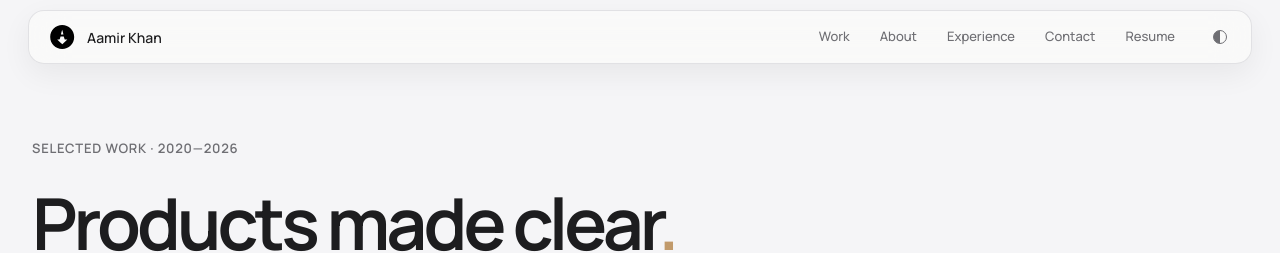
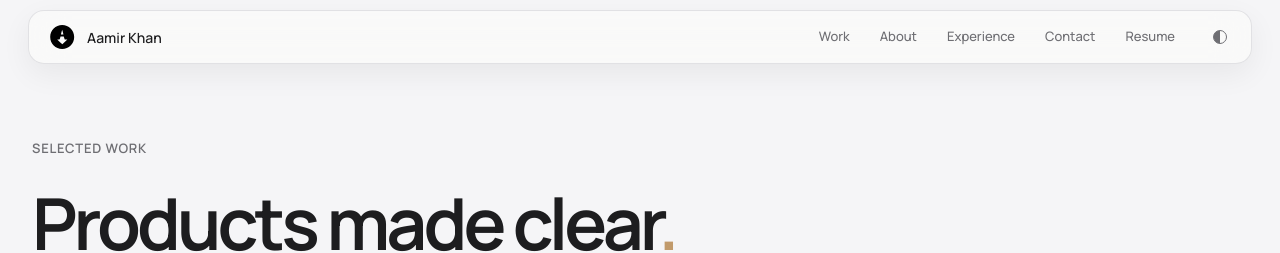
Before and after one commit to aamirsofficials/portfolio, a Next.js app: page / in a window 1280 px wide. Both pictures are taken after a click on the tab "UX/UI". Shown: the part 1590-1843 px from the top of the page. Built offline with nearby package versions, Linux system fonts and the light colour scheme.

Commit message:
work title update

```diff
--- a/app/page.tsx
+++ b/app/page.tsx
@@ -336,7 +336,7 @@ export default function Home() {
 
       <section className="work-section" id="work" aria-labelledby="work-title">
         <div className="section-heading section-shell reveal">
-          <span className="eyebrow">Selected work · 2020—2026</span>
+          <span className="eyebrow">Selected work</span>
           <h2 id="work-title">Products made clear<span className="accent-dot">.</span></h2>
           <p>A selection of products I&apos;ve designed across AI, SaaS, marketplaces, mobility and service platforms.</p>
         </div>
```
